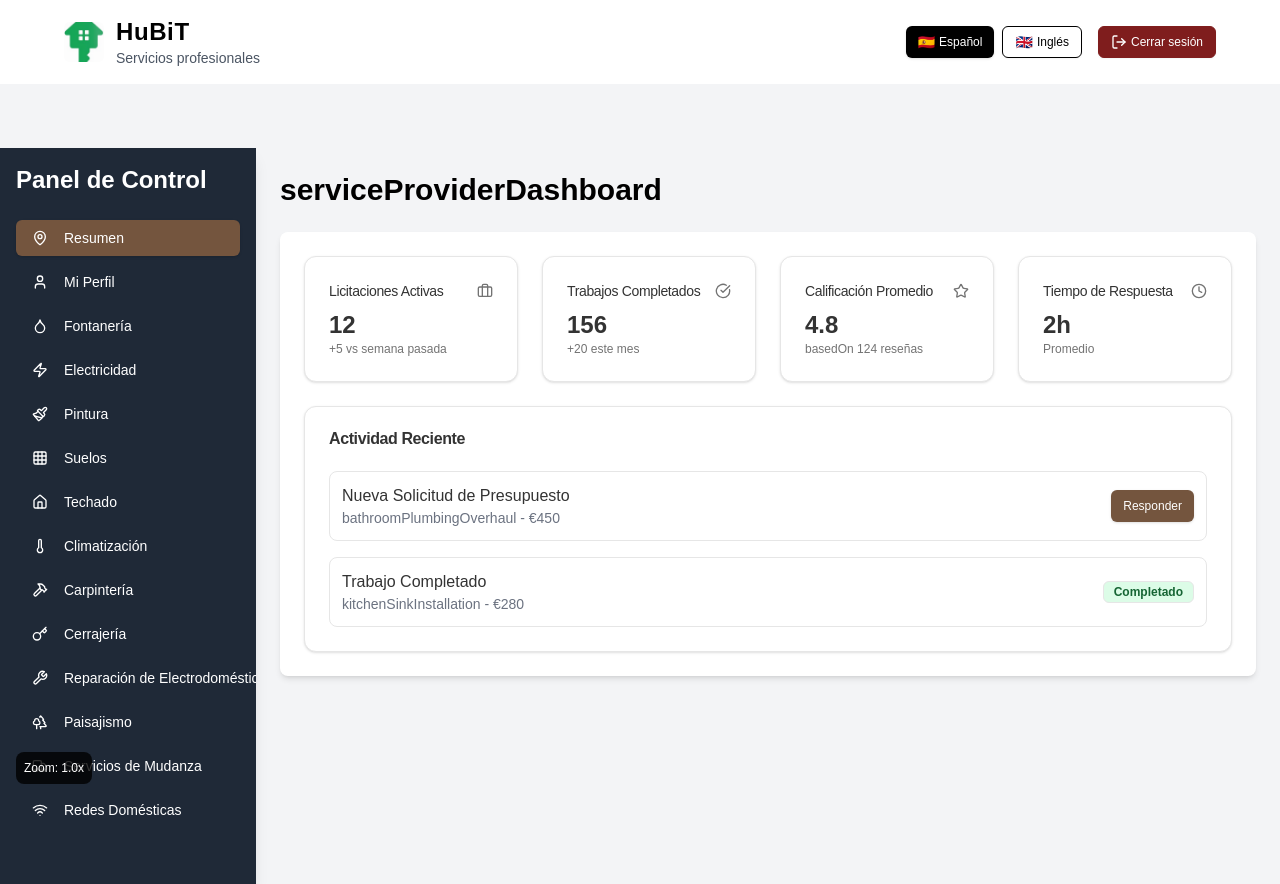
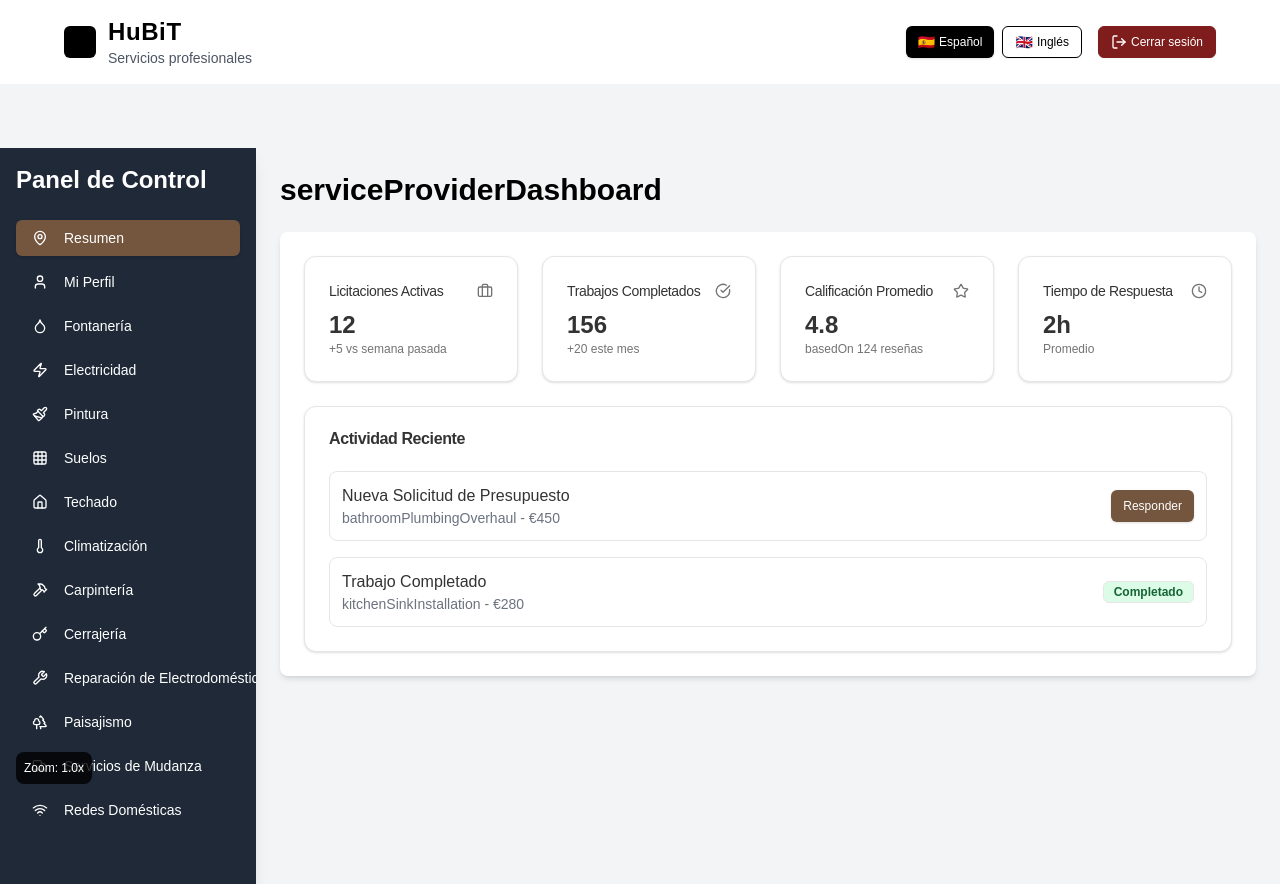
Before and after one commit to Hubit85/HubitApp, a Next.js app: page /service-provider/dashboard in a window 1280 px wide. Built offline with nearby package versions, Linux system fonts and the light colour scheme.

Commit message:
style(header): Shrink logo to 8x8 and change color to black

```diff
--- a/src/components/layout/Header.tsx
+++ b/src/components/layout/Header.tsx
@@ -60,12 +60,12 @@ export function Header() {
     <header className="w-full py-4 px-4 sm:px-6 lg:px-8 bg-white shadow-sm">
       <div className="container mx-auto flex justify-between items-center">
         <div className="flex items-center gap-3">
-          <div className="relative w-10 h-10 transition-transform duration-200 hover:scale-105 overflow-hidden rounded-md">
+          <div className="relative w-8 h-8 transition-transform duration-200 hover:scale-105 overflow-hidden rounded-md">
             <Image
               src="/logo hubit.jpg"
               alt="HuBiT Logo"
               fill
-              className="object-cover object-left"
+              className="object-cover object-left brightness-0"
               priority
             />
           </div>
```
